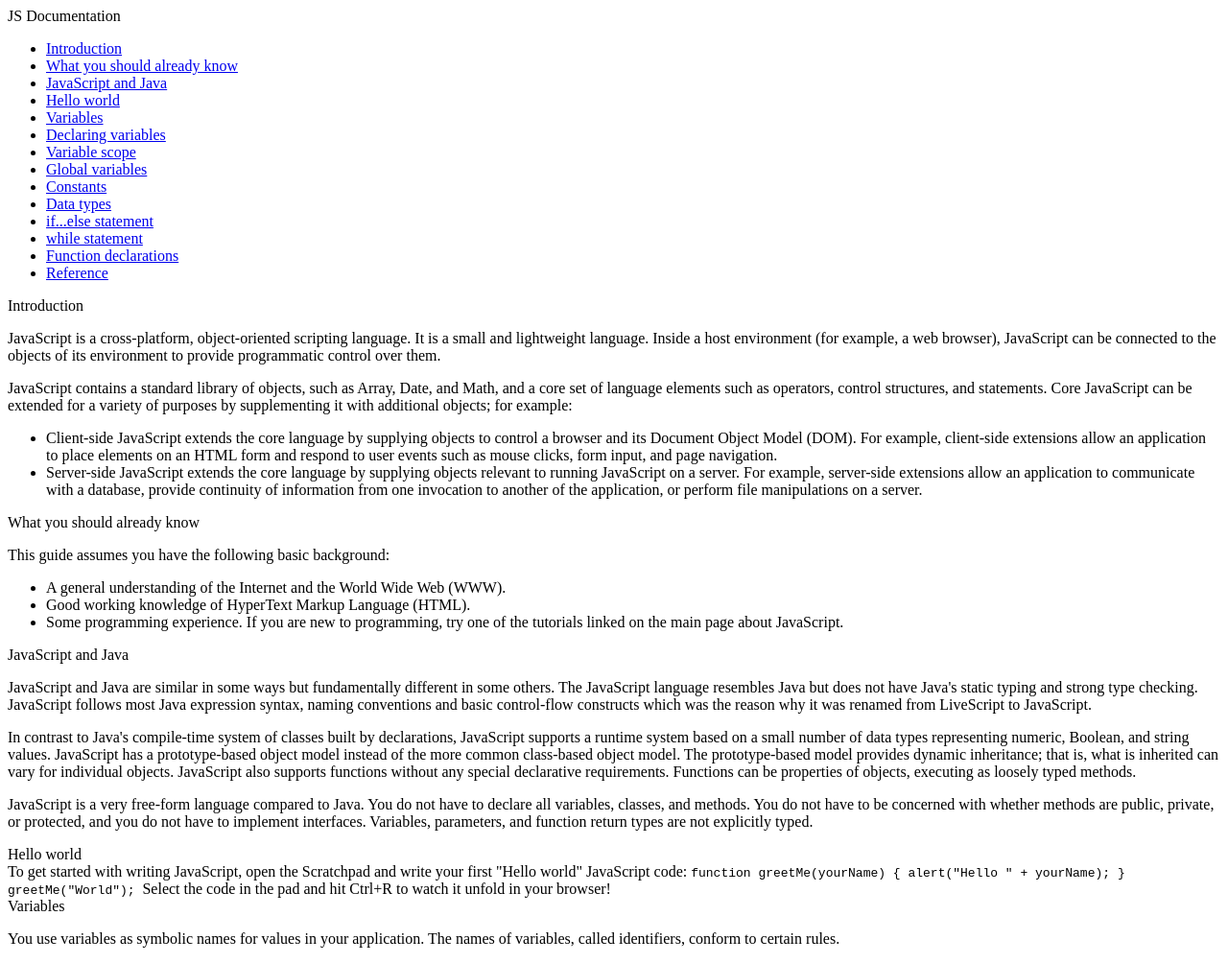
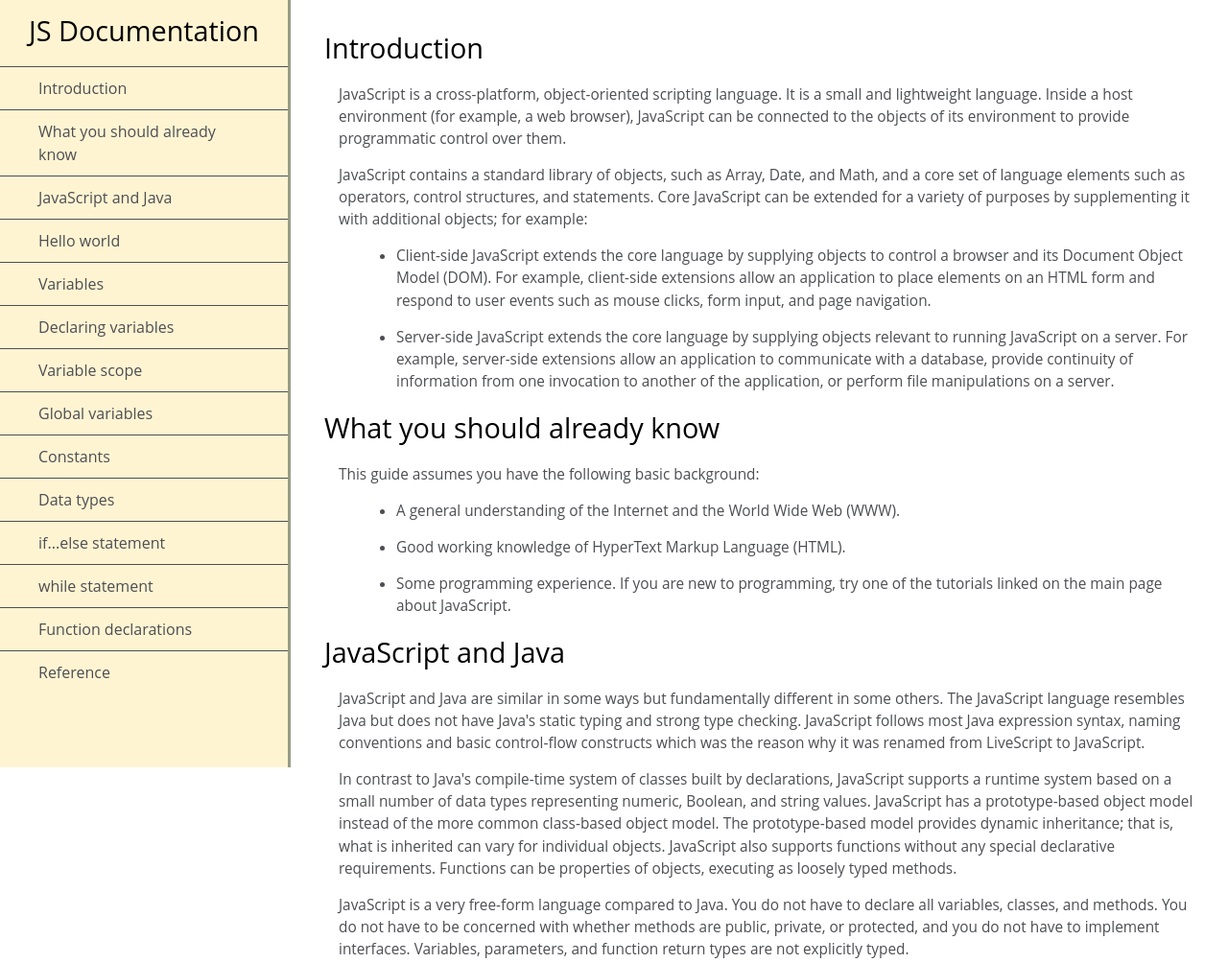
Before and after one commit to behnooshbeheshti/JS-Documentation, a plain HTML site: page index.html in a window 1280 px wide. Shown: the top 1004 px of the page at 96% size. Drawn offline with Linux system fonts and the light colour scheme.

Commit message:
Update style.css

```diff
--- a/index.html
+++ b/index.html
@@ -5,6 +5,7 @@
     <meta charset="UTF-8">
     <meta http-equiv="X-UA-Compatible" content="IE=edge">
     <meta name="viewport" content="width=device-width, initial-scale=1.0">
+    <link rel="stylesheet" href="src/style.css">
     <title>JS Documentation</title>
 </head>
 
--- a/src/style.css
+++ b/src/style.css
@@ -0,0 +1,86 @@
+body {
+  min-width: 290px;
+  color: #4d4e53;
+  background-color: white;
+  font-family: "Open Sans", Arial, sans-serif;
+  line-height: 1.5;
+}
+
+#navbar {
+  position: fixed;
+  min-width: 290px;
+  top: 0px;
+  left: 0px;
+  width: 300px;
+  height: 100%;
+  background-color: #fff4d2;
+  border-right: solid;
+  border-color: rgba(0, 22, 22, 0.4);
+}
+
+header {
+  color: black;
+  margin: 10px;
+  text-align: center;
+  font-size: 1.8em;
+  font-weight: thin;
+}
+
+#navbar ul {
+  height: 88%;
+  padding: 0;
+  overflow-y: auto;
+  overflow-x: hidden;
+}
+
+#navbar li {
+  color: #4d4e53;
+  border-top: 1px solid;
+  list-style: none;
+  position: relative;
+  width: 100%;
+}
+
+#navbar a {
+  display: block;
+  padding: 10px 40px;
+  color: #4d4e53;
+  text-decoration: none;
+  cursor: pointer;
+}
+
+#main-doc {
+  position: absolute;
+  margin-left: 310px;
+  padding: 20px;
+  margin-bottom: 110px;
+}
+
+#main-doc header {
+  text-align: left;
+  margin: 0px;
+}
+
+section article {
+  color: #4d4e53;
+  margin: 15px;
+  font-size: 0.96em;
+}
+
+section li {
+  margin: 15px 0px 0px 20px;
+}
+
+code {
+  display: block;
+  text-align: left;
+  white-space: pre-line;
+  position: relative;
+  word-break: normal;
+  word-wrap: normal;
+  line-height: 2;
+  background-color: #f7f7f7;
+  padding: 15px;
+  margin: 10px;
+  border-radius: 5px;
+}
```
